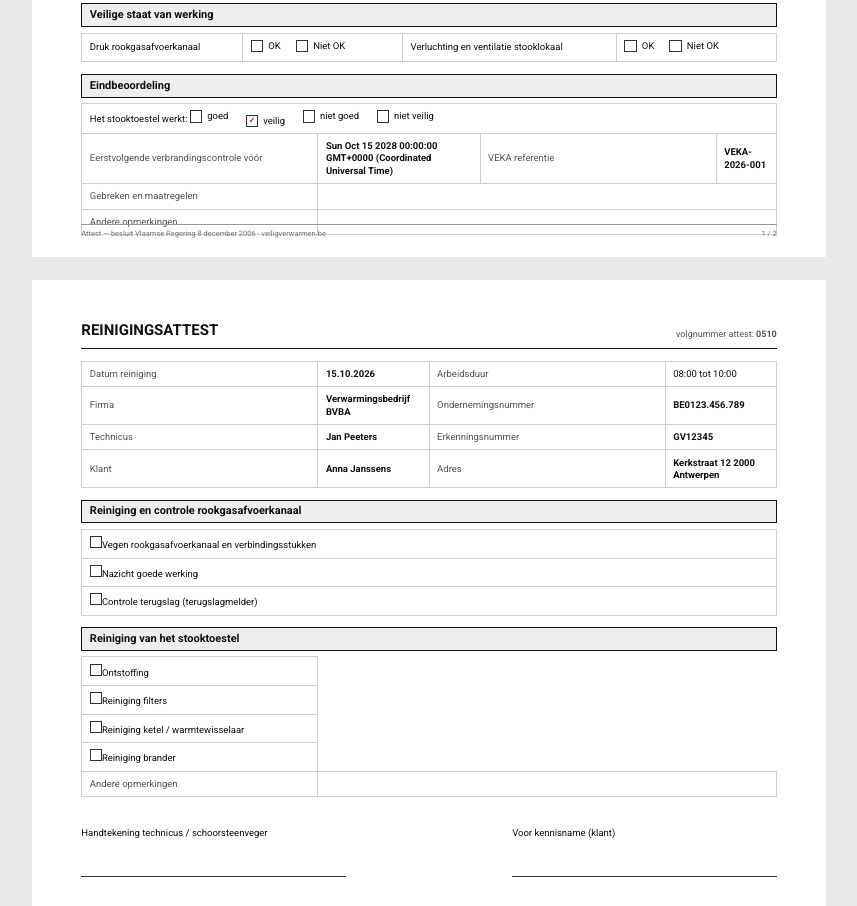
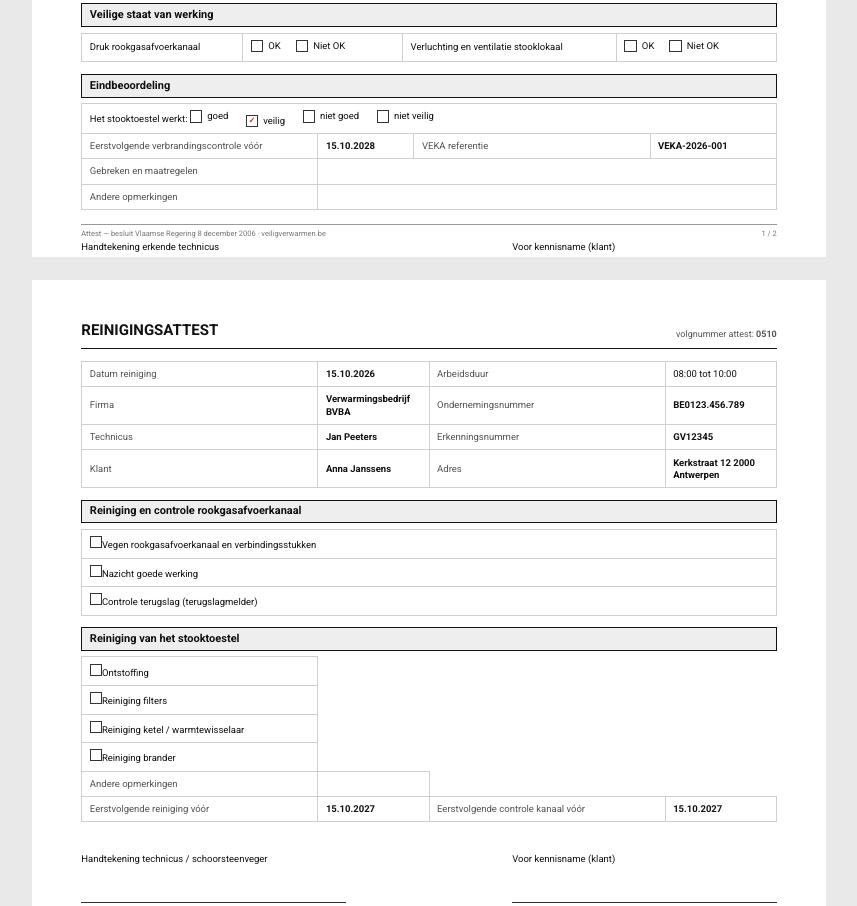
Before and after one commit to Monem-N/attesta, a website: page e2e-flanders.html in a window 1280 px wide. Shown: the part 888-1794 px from the top of the page, without its empty margins (211-1068 px from the left). Drawn offline with Linux system fonts and the light colour scheme.

Commit message:
Flanders: compute nextCleaning (reinigingsattest) + fix Date->ISO formatting for computed dates

```diff
--- a/flanders.html
+++ b/flanders.html
@@ -130,6 +130,7 @@
     <tr><td><span class="cb" data-tick="clean_appliance:ketel">☐</span>Reiniging ketel / warmtewisselaar</td></tr>
     <tr><td><span class="cb" data-tick="clean_appliance:brander">☐</span>Reiniging brander</td></tr>
     <tr><td class="k">Andere opmerkingen</td><td>{{remarks}}</td></tr>
+    <tr><td class="k">Eerstvolgende reiniging vóór</td><td class="v">{{nextCleaning}}</td><td class="k">Eerstvolgende controle kanaal vóór</td><td class="v">{{nextCleaning}}</td></tr>
   </table>
   <div class="sign"><div>Handtekening technicus / schoorsteenveger<div class="line"></div></div><div>Voor kennisname (klant)<div class="line"></div></div></div>
   <div class="foot"><span>Reiniging — veiligverwarmen.be</span><span>2 / 2</span></div>
--- a/print-flanders.js
+++ b/print-flanders.js
@@ -26,7 +26,7 @@ export function valueFor(data, key) {
     clientPhone: () => d.clientPhone || '', applianceLocation: () => d.applianceLocation || '',
     powerKw: () => d.powerKw ?? '', year: () => d.year ?? '', make: () => d.make || '', model: () => d.model || '',
     serial: () => d.serial || '', smoke: () => d.smoke ?? '', draft: () => d.draft ?? '',
-    nextDueDate: () => fmtDots(d.nextDueDate), defects: () => d.defects || '', remarks: () => d.remarks || '',
+    nextDueDate: () => fmtDots(d.nextDueDate), nextCleaning: () => fmtDots(d.nextCleaning), defects: () => d.defects || '', remarks: () => d.remarks || '',
     vekaRef: () => d.vekaRef || '',
   };
   return map[key] ? map[key]() : d[key] ?? '';
@@ -75,10 +75,20 @@ function computeVerdicts(d) {
   return out;
 }
 
+function toISO(d) {
+  if (!d) return '';
+  if (typeof d === 'string') return d;
+  const p = n => String(n).padStart(2, '0');
+  return `${d.getFullYear()}-${p(d.getMonth() + 1)}-${p(d.getDate())}`;
+}
+
 export function buildFlandersHtml(state) {
   const data = state.region === 'flanders' ? { ...state.data } : state.data;
-  // computed next control date
-  if (data.controlDate) { try { data.nextDueDate = fmtDots(flanders.rules.nextDue(data.controlDate, data).date); } catch (e) {} }
+  // computed next control / cleaning dates
+  if (data.controlDate) {
+    try { data.nextDueDate = fmtDots(toISO(flanders.rules.nextDue(data.controlDate, data).date)); } catch (e) {}
+    try { data.nextCleaning = fmtDots(toISO(flanders.rules.nextCleaning(data.controlDate, data))); } catch (e) {}
+  }
   Object.assign(data, computeVerdicts(data));
   return { data };
 }
--- a/regions/flanders.js
+++ b/regions/flanders.js
@@ -36,6 +36,8 @@ export const flanders = {
     },
     // Flanders: 3 months to remedy combustion-value defects with a new attestation
     remedy(date){ return addMonths(date,3); },
+    // Eerstvolgende reiniging: annual (periodic maintenance of the appliance).
+    nextCleaning(date,data){ const d=new Date(date); return addYears(d,1); },
     registrationDeadline(date){ return addMonths(date,1); }
   },
 
```
